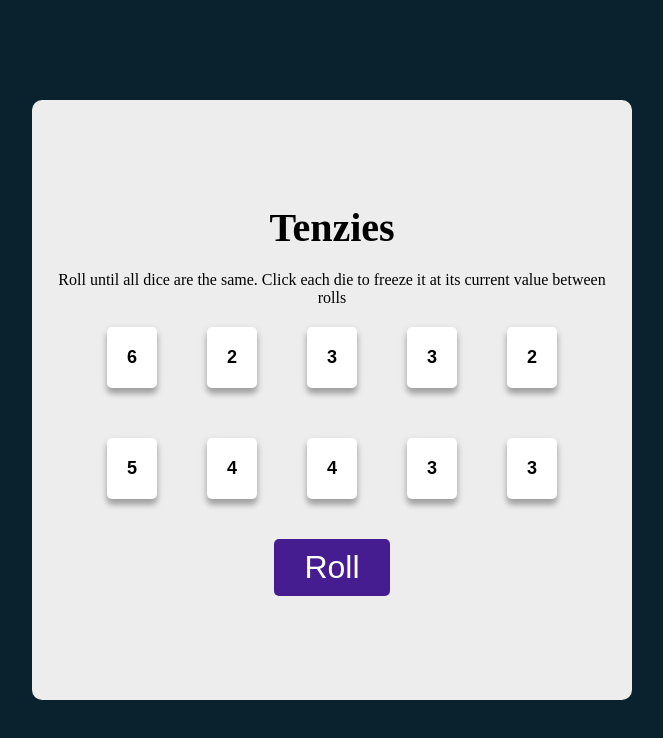
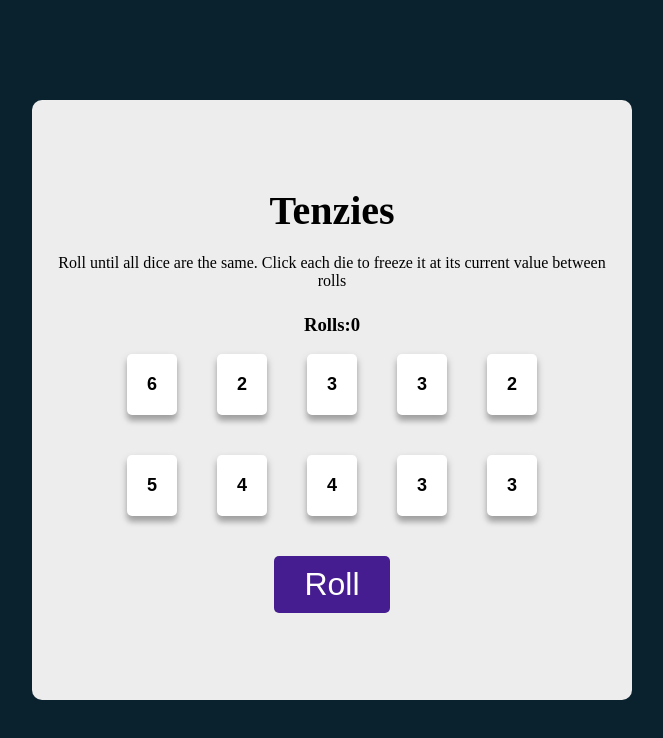
Before and after one commit to WissemJderi/tenzies-project, a React (Vite) app: page / in a window 1280 px wide. Shown: the top 738 px of the page, without its empty margins (308-971 px from the left). Built offline with nearby package versions, Linux system fonts and the light colour scheme.

Commit message:
add focus management for game win and display roll counter

```diff
--- a/src/App.jsx
+++ b/src/App.jsx
@@ -1,14 +1,21 @@
-import { useState } from "react";
+import { useState, useRef, useEffect } from "react";
 import Die from "./components/Die";
 import { nanoid } from "nanoid";
 import Confetti from "react-confetti";
 function App() {
   const [allNewDice, setAllNewDice] = useState(() => generateAllNewDice());
+  const [counter, setCounter] = useState(0);
+  const buttonRef = useRef(null);
 
   let gameWon =
     allNewDice.every((die) => die.isHeld) &&
     allNewDice.every((die) => die.value === allNewDice[0].value);
 
+  useEffect(() => {
+    if (gameWon) {
+      buttonRef.current.focus();
+    }
+  }, [gameWon]);
   // Function to generate an array of 10 random dice values between 1 and 6
   function generateAllNewDice() {
     const allNewDiceArr = [];
@@ -74,8 +81,12 @@ function App() {
         Roll until all dice are the same. Click each die to freeze it at its
         current value between rolls
       </p>
+      <h3>
+        Rolls:
+        {counter}
+      </h3>
       <div className="container">{diceElements}</div>
-      <button className="roll-dice-button" onClick={rollDice}>
+      <button ref={buttonRef} className="roll-dice-button" onClick={rollDice}>
         {gameWon ? "New Game" : "Roll"}
       </button>
     </main>
--- a/src/index.css
+++ b/src/index.css
@@ -31,7 +31,7 @@ div#root {
   display: grid;
   grid-template-columns: repeat(5, 1fr);
   grid-template-rows: repeat(2, 1fr);
-  gap: 50px;
+  gap: 40px;
 }
 .container button {
   font-size: 18px;
@@ -59,7 +59,7 @@ div#root {
 }
 .instructions {
   font-weight: 500;
-  margin: 20px;
+  margin: 20px 20px 5px;
   text-align: center;
 }
 .sr-only {
```
